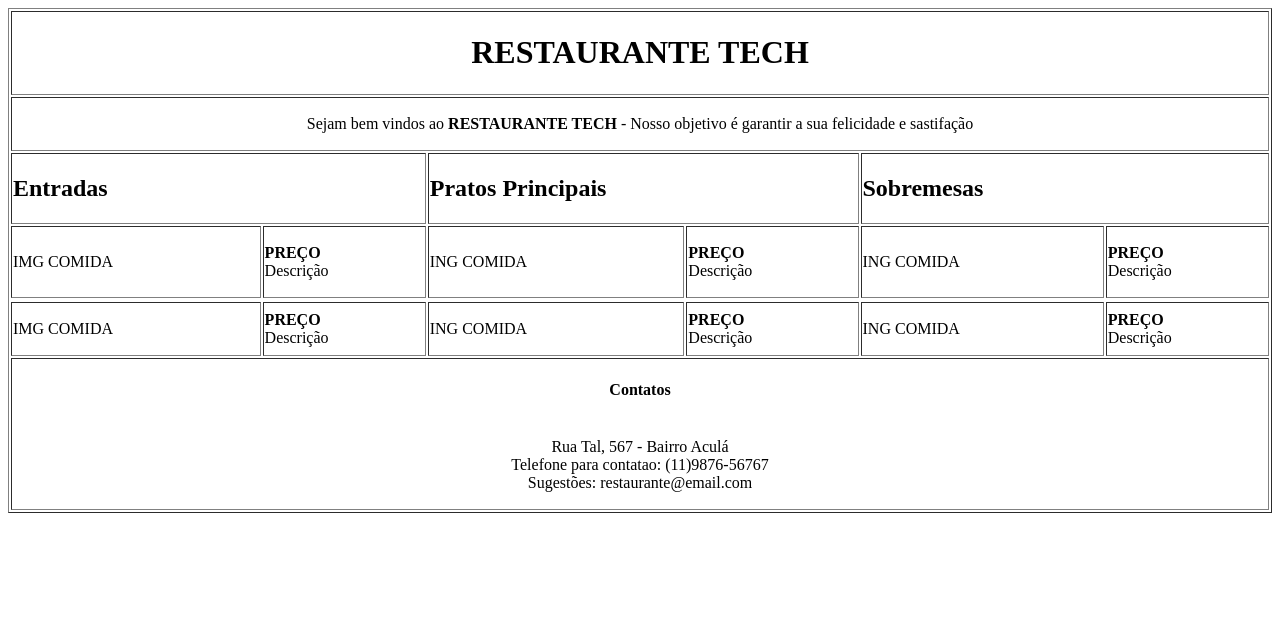
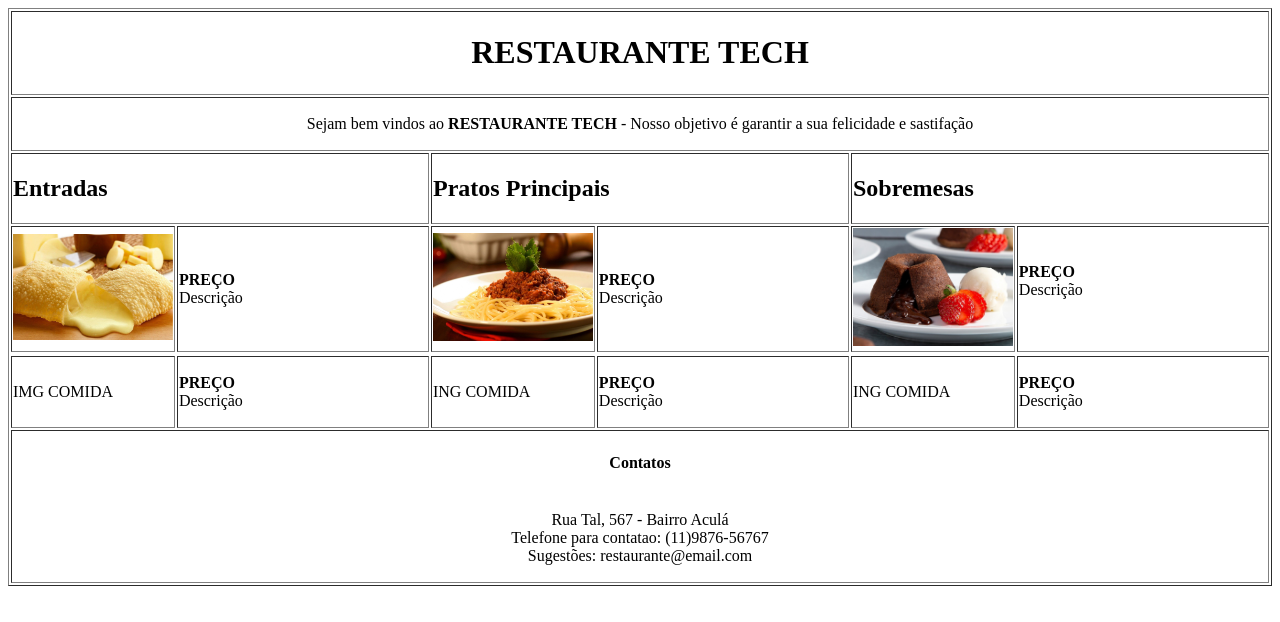
Before and after one commit to luizafurtadoportela/git-branches, a plain HTML site: page index.html in a window 1280 px wide. Drawn offline with Linux system fonts and the light colour scheme.

Commit message:
adicionando conteúdo no index.html

```diff
--- a/index.html
+++ b/index.html
@@ -33,22 +33,28 @@
                 </td>
         </tr>
 
-        </tr>
-                <td><p>IMG COMIDA</p></td>
-                <td><p><strong>PREÇO</strong> <br>Descrição</br></p></td>
-                <td><p>ING COMIDA</p></td>
-                <td><p><strong>PREÇO</strong> <br>Descrição</br></p></td>
-                <td><p>ING COMIDA</p></td>
-                <td><p><strong>PREÇO</strong> <br>Descrição</br></p></td>
+        </tr align="center">
+                <td width="13%">
+                    <img src="WhatsApp Image 2022-04-07 at 15.22.09.jpeg" alt="" width="100%">
+                </td>
+                <td width="20%"><p><strong>PREÇO</strong> <br>Descrição</br></p></td>
+                <td width="13%">
+                    <img src="WhatsApp Image 2022-04-07 at 15.22.54.jpeg" alt="" width="100%">
+                </td>
+                <td width="20%" ><p><strong>PREÇO</strong> <br>Descrição</br></p></td>
+                <td width="13%">
+                    <img src="WhatsApp Image 2022-04-07 at 15.23.31.jpeg" alt="" width="100%">
+                </td>
+                <td width="20%"><strong>PREÇO</strong> <br>Descrição</br></p></td>
         <tr>
 
         <tr>
         <td><p>IMG COMIDA</p></td>
-        <td><strong>PREÇO</strong> <br>Descrição</br></td>
-        <td>ING COMIDA</td>
-        <td><strong>PREÇO</strong> <br>Descrição</br></td>
-        <td>ING COMIDA</td>
-        <td><strong>PREÇO</strong> <br>Descrição</br></td>
+        <td><p><strong>PREÇO</strong> <br>Descrição</br></p></td>
+        <td><p>ING COMIDA</p></td>
+        <td><p><strong>PREÇO</strong> <br>Descrição</br></p></td>
+        <td><p>ING COMIDA</p></td>
+        <td><p><strong>PREÇO</strong> <br>Descrição</br></p></td>
         </tr>
 
         <tr align="center">
```
Also changed, not shown: WhatsApp Image 2022-04-07 at 15.22.09.jpeg (added), WhatsApp Image 2022-04-07 at 15.22.54.jpeg (added), WhatsApp Image 2022-04-07 at 15.23.31.jpeg (added).
